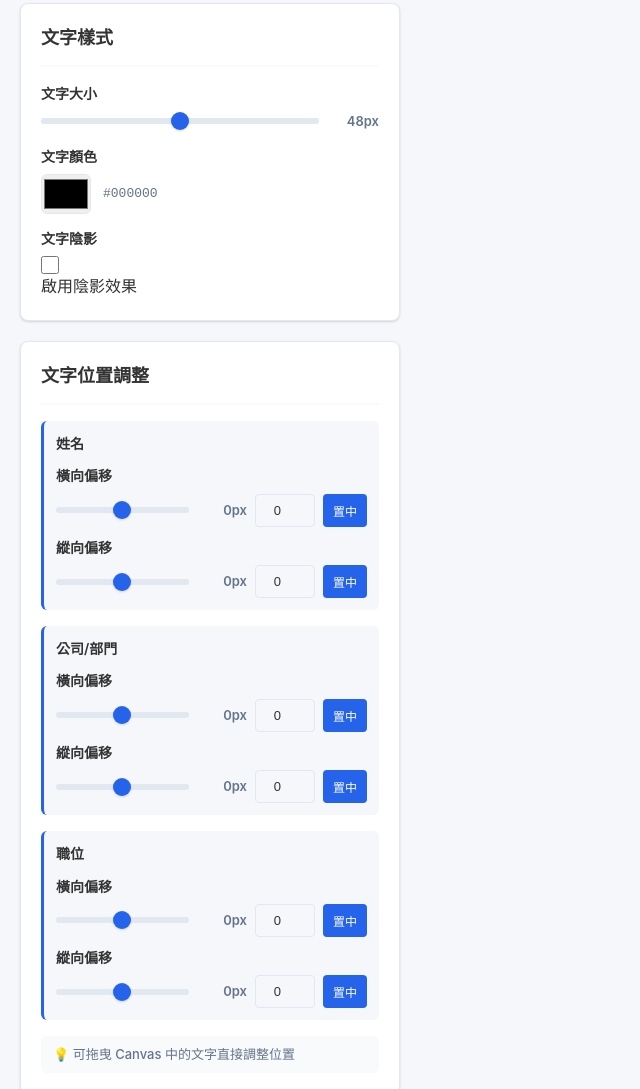
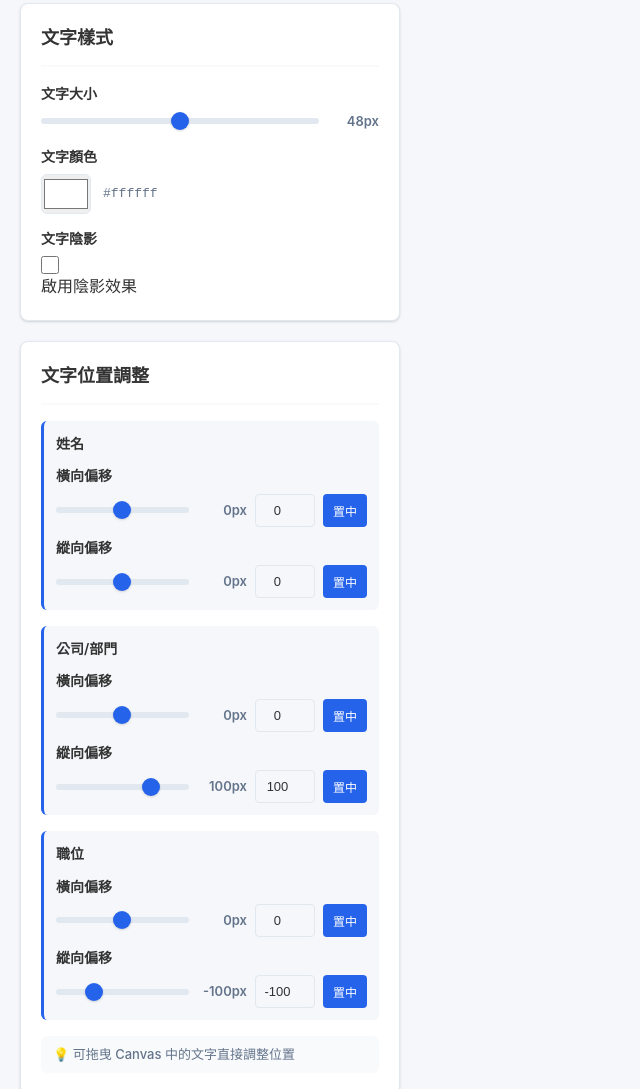
Before and after one commit to catagain/nameplate_design_webpage, a plain HTML site: page index.html in a window 1280 px wide. Shown: the part 1003-2092 px from the top of the page, without its empty margins (0-640 px from the left). Drawn offline with Linux system fonts and the light colour scheme.

Commit message:
修正初始偏移顯示與載入同步

```diff
--- a/index.html
+++ b/index.html
@@ -232,16 +232,16 @@
                                             id="companyOffsetY"
                                             min="-200"
                                             max="200"
-                                            value="0"
+                                            value="100"
                                         >
-                                        <span id="companyOffsetYValue">0px</span>
+                                        <span id="companyOffsetYValue">100px</span>
                                     </div>
                                     <input
                                         type="number"
                                         id="companyOffsetYInput"
                                         min="-200"
                                         max="200"
-                                        value="0"
+                                        value="100"
                                         class="offset-number-input"
                                     >
                                     <button class="btn-center" id="companyYCenterBtn" title="置中">置中</button>
@@ -284,16 +284,16 @@
                                             id="positionOffsetY"
                                             min="-200"
                                             max="200"
-                                            value="0"
+                                            value="-100"
                                         >
-                                        <span id="positionOffsetYValue">0px</span>
+                                        <span id="positionOffsetYValue">-100px</span>
                                     </div>
                                     <input
                                         type="number"
                                         id="positionOffsetYInput"
                                         min="-200"
                                         max="200"
-                                        value="0"
+                                        value="-100"
                                         class="offset-number-input"
                                     >
                                     <button class="btn-center" id="positionYCenterBtn" title="置中">置中</button>
--- a/js/app.js
+++ b/js/app.js
@@ -666,6 +666,44 @@
     }
 }
 
+function syncControlsFromState(state, opacity = 100) {
+    document.getElementById('nameInput').value = state.name || '';
+    document.getElementById('companyInput').value = state.company || '';
+    document.getElementById('positionInput').value = state.position || '';
+    document.getElementById('bgColorInput').value = state.bgColor;
+    document.getElementById('textColorInput').value = state.textColor;
+    document.getElementById('fontSize').value = state.fontSize;
+    document.getElementById('bgOpacity').value = opacity;
+    document.getElementById('textShadow').checked = state.textShadow;
+
+    document.getElementById('nameOffsetX').value = state.nameOffsetX || 0;
+    document.getElementById('nameOffsetY').value = state.nameOffsetY || 0;
+    document.getElementById('companyOffsetX').value = state.companyOffsetX || 0;
+    document.getElementById('companyOffsetY').value = state.companyOffsetY || 0;
+    document.getElementById('positionOffsetX').value = state.positionOffsetX || 0;
+    document.getElementById('positionOffsetY').value = state.positionOffsetY || 0;
+
+    document.getElementById('colorValue').textContent = state.bgColor;
+    document.getElementById('textColorValue').textContent = state.textColor;
+    document.getElementById('fontSizeValue').textContent = `${state.fontSize}px`;
+    document.getElementById('opacityValue').textContent = `${opacity}%`;
+    updateOffsetDisplay('nameOffsetXValue', state.nameOffsetX || 0);
+    updateOffsetDisplay('nameOffsetYValue', state.nameOffsetY || 0);
+    updateOffsetDisplay('companyOffsetXValue', state.companyOffsetX || 0);
+    updateOffsetDisplay('companyOffsetYValue', state.companyOffsetY || 0);
+    updateOffsetDisplay('positionOffsetXValue', state.positionOffsetX || 0);
+    updateOffsetDisplay('positionOffsetYValue', state.positionOffsetY || 0);
+
+    document.getElementById('nameOffsetXInput').value = state.nameOffsetX || 0;
+    document.getElementById('nameOffsetYInput').value = state.nameOffsetY || 0;
+    document.getElementById('companyOffsetXInput').value = state.companyOffsetX || 0;
+    document.getElementById('companyOffsetYInput').value = state.companyOffsetY || 0;
+    document.getElementById('positionOffsetXInput').value = state.positionOffsetX || 0;
+    document.getElementById('positionOffsetYInput').value = state.positionOffsetY || 0;
+
+    updateCharCount((state.name || '').length);
+}
+
 function loadPreferredSettings() {
     try {
         const saved = localStorage.getItem('nameplateSettings');
@@ -673,47 +711,11 @@
             const settings = JSON.parse(saved);
             window.nameplateState = settings.state;
 
-            // 恢復表單值
-            document.getElementById('nameInput').value = settings.state.name || '';
-            document.getElementById('companyInput').value = settings.state.company || '';
-            document.getElementById('positionInput').value = settings.state.position || '';
-            document.getElementById('bgColorInput').value = settings.state.bgColor;
-            document.getElementById('textColorInput').value = settings.state.textColor;
-            document.getElementById('fontSize').value = settings.state.fontSize;
-            document.getElementById('bgOpacity').value = settings.opacity || 100;
-            document.getElementById('textShadow').checked = settings.state.textShadow;
-
-            // 恢復位置設定
-            document.getElementById('nameOffsetX').value = settings.state.nameOffsetX || 0;
-            document.getElementById('nameOffsetY').value = settings.state.nameOffsetY || 0;
-            document.getElementById('companyOffsetX').value = settings.state.companyOffsetX || 0;
-            document.getElementById('companyOffsetY').value = settings.state.companyOffsetY || 0;
-            document.getElementById('positionOffsetX').value = settings.state.positionOffsetX || 0;
-            document.getElementById('positionOffsetY').value = settings.state.positionOffsetY || 0;
-
-            // 更新顯示值
-            document.getElementById('colorValue').textContent = settings.state.bgColor;
-            document.getElementById('textColorValue').textContent = settings.state.textColor;
-            document.getElementById('fontSizeValue').textContent = `${settings.state.fontSize}px`;
-            document.getElementById('opacityValue').textContent = `${settings.opacity || 100}%`;
-            updateOffsetDisplay('nameOffsetXValue', settings.state.nameOffsetX || 0);
-            updateOffsetDisplay('nameOffsetYValue', settings.state.nameOffsetY || 0);
-            updateOffsetDisplay('companyOffsetXValue', settings.state.companyOffsetX || 0);
-            updateOffsetDisplay('companyOffsetYValue', settings.state.companyOffsetY || 0);
-            updateOffsetDisplay('positionOffsetXValue', settings.state.positionOffsetX || 0);
-            updateOffsetDisplay('positionOffsetYValue', settings.state.positionOffsetY || 0);
-
-            // 更新number input值
-            document.getElementById('nameOffsetXInput').value = settings.state.nameOffsetX || 0;
-            document.getElementById('nameOffsetYInput').value = settings.state.nameOffsetY || 0;
-            document.getElementById('companyOffsetXInput').value = settings.state.companyOffsetX || 0;
-            document.getElementById('companyOffsetYInput').value = settings.state.companyOffsetY || 0;
-            document.getElementById('positionOffsetXInput').value = settings.state.positionOffsetX || 0;
-            document.getElementById('positionOffsetYInput').value = settings.state.positionOffsetY || 0;
-
-            updateCharCount(settings.state.name.length);
+            syncControlsFromState(settings.state, settings.opacity || 100);
 
             triggerRender();
+        } else {
+            syncControlsFromState(window.nameplateState, document.getElementById('bgOpacity').value || 100);
         }
     } catch (err) {
         console.error('加載設置失敗:', err);
```
Also changed, not shown: css/style.css (+5 -5 lines).
